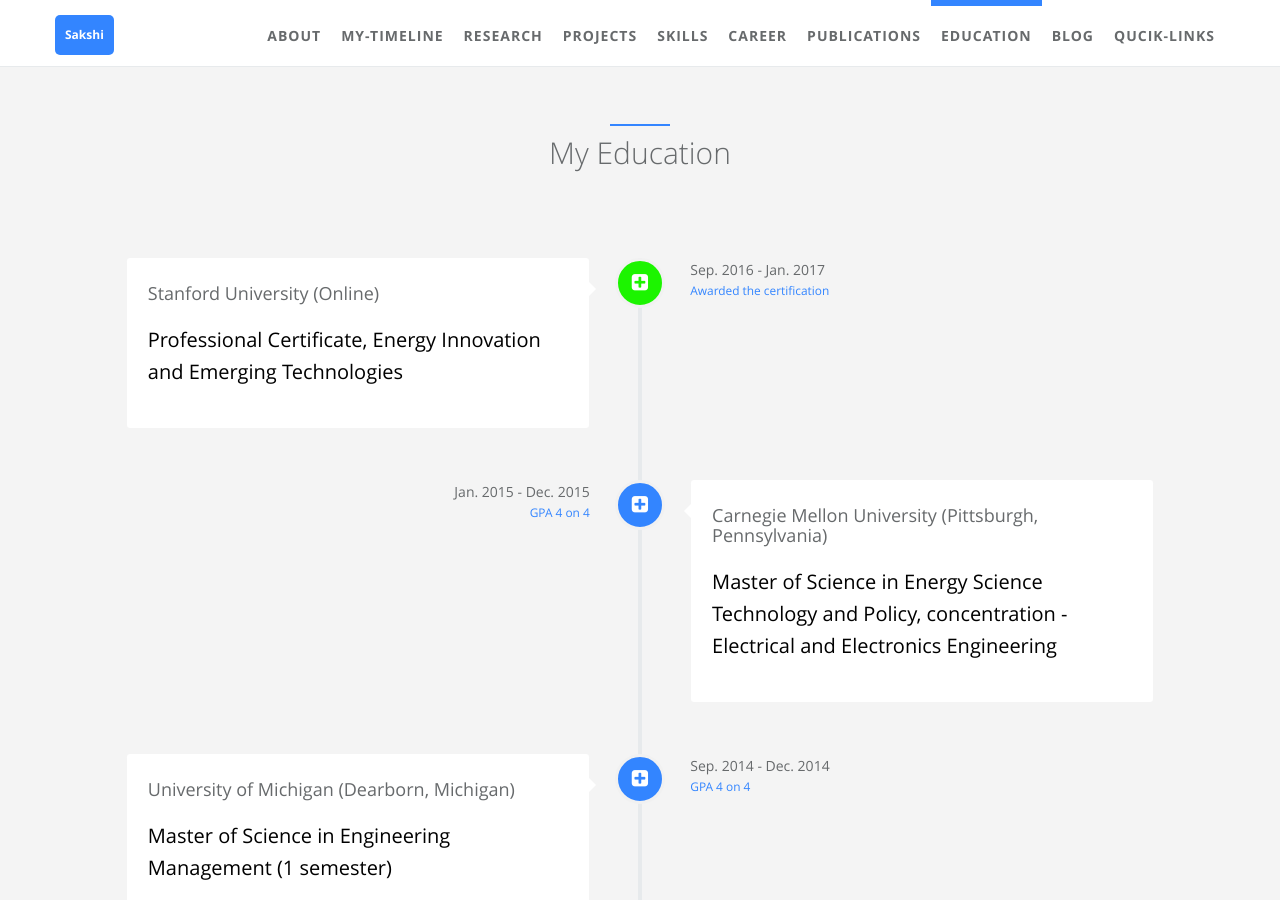
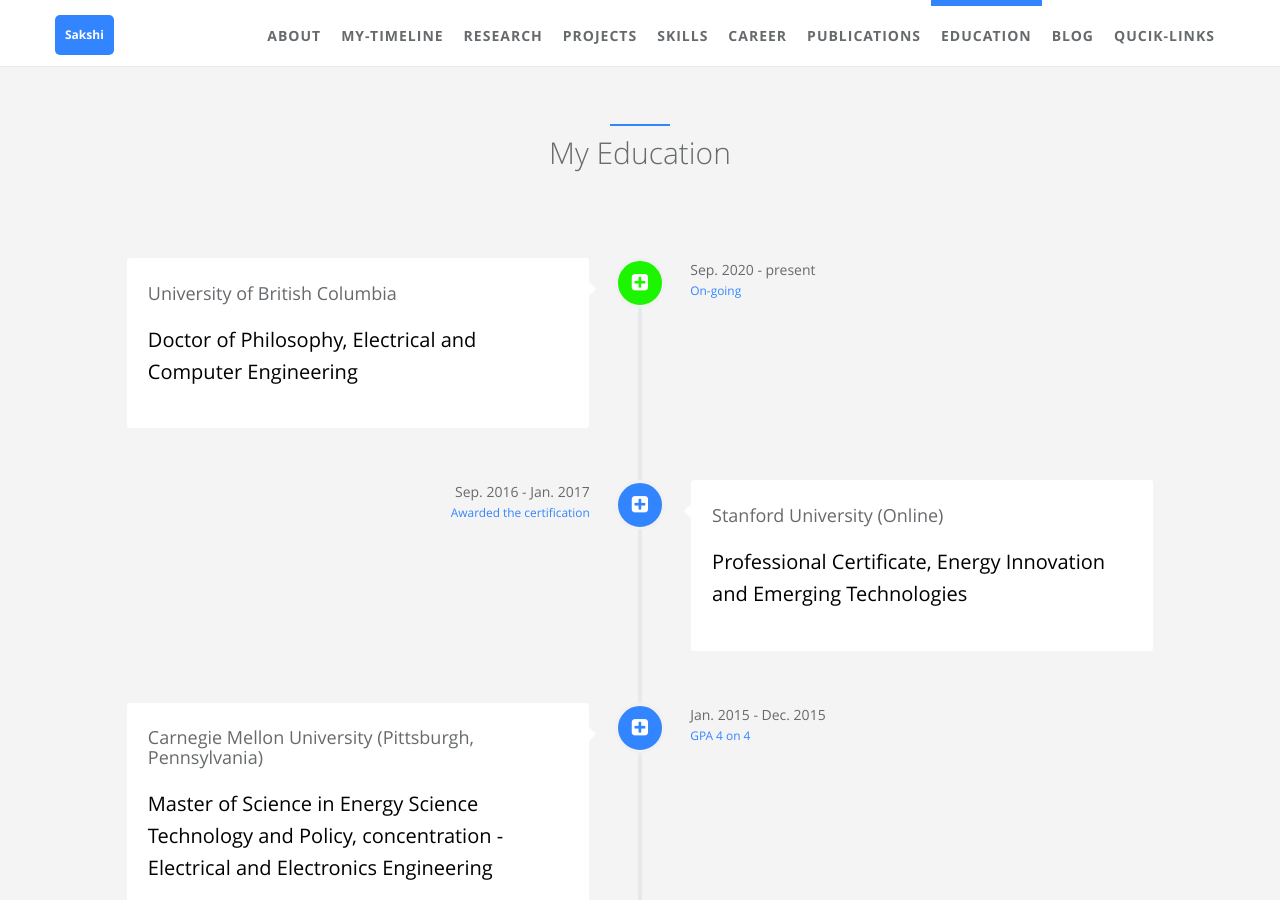
Before and after one commit to sakshi-mishra/sakshi-mishra.github.io, a Jekyll site: the page built from index.html, in a window 1280 px wide and 900 px high, scrolled down 10660 px. Built offline with Jekyll 4.4.1, drawn with Linux system fonts in a browser that asks for light colours.

Commit message:
education update - commencing Ph.D.

```diff
--- a/_data/index/educations.yml
+++ b/_data/index/educations.yml
@@ -1,5 +1,20 @@
 # educations section data
 # if you don't have language feature(language.yml is empty), ignore "i18n" items
+- name:
+    detail: University of British Columbia
+    i18n: company_a
+  desc:
+    detail: Doctor of Philosophy, Electrical and Computer Engineering
+    i18n: company_a_desc
+  date:
+    detail: Sep. 2020 - present
+    i18n: company_a_date
+  job:
+    detail: On-going
+    i18n: company_a_job
+  icon: fa-plus-square
+  present: true
+
 - name:
     detail: Stanford University (Online)
     i18n: company_a
@@ -13,7 +28,7 @@
     detail: Awarded the certification
     i18n: company_a_job
   icon: fa-plus-square
-  present: true
+  present: false
 
 - name:
     detail: Carnegie Mellon University (Pittsburgh, Pennsylvania)
```
